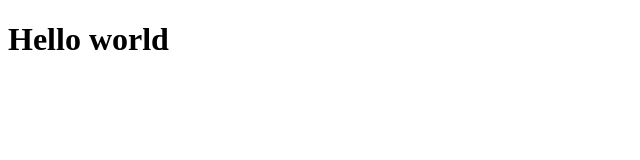
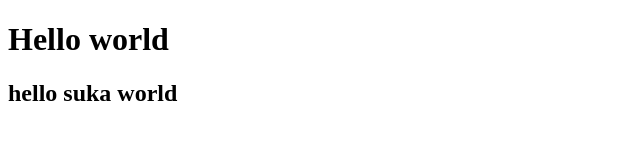
Before and after one commit to Platon0102/there-is-nothing, a plain HTML site: page index.html in a window 1280 px wide. Shown: the whole page, without its empty margins (0-640 px from the left). Drawn offline with Linux system fonts and the light colour scheme.

Commit message:
index.hmtl mod

```diff
--- a/index.html
+++ b/index.html
@@ -7,6 +7,7 @@
 </head>
 <body>
     <h1>Hello world</h1>
+    <h2>hello suka world</h2>
     <script src="script3.js"></script>
 </body>
 </html>
```
